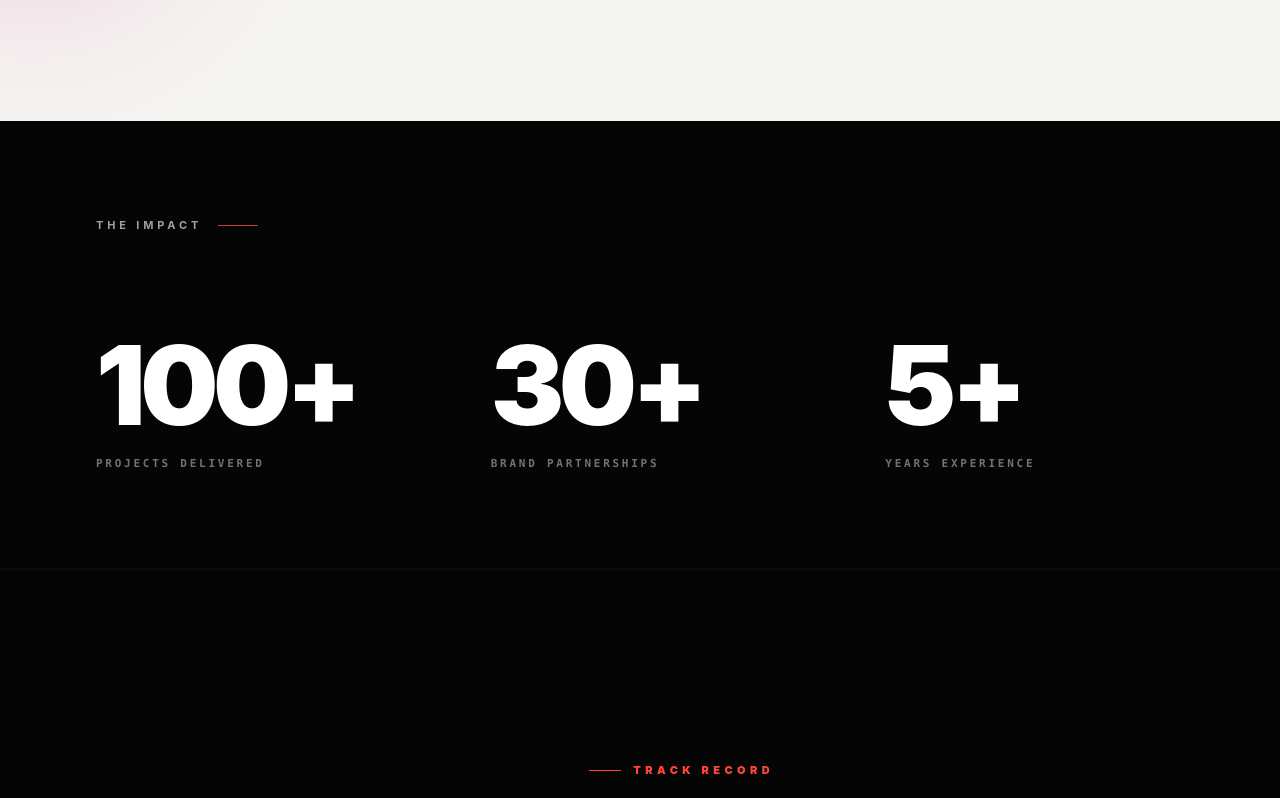
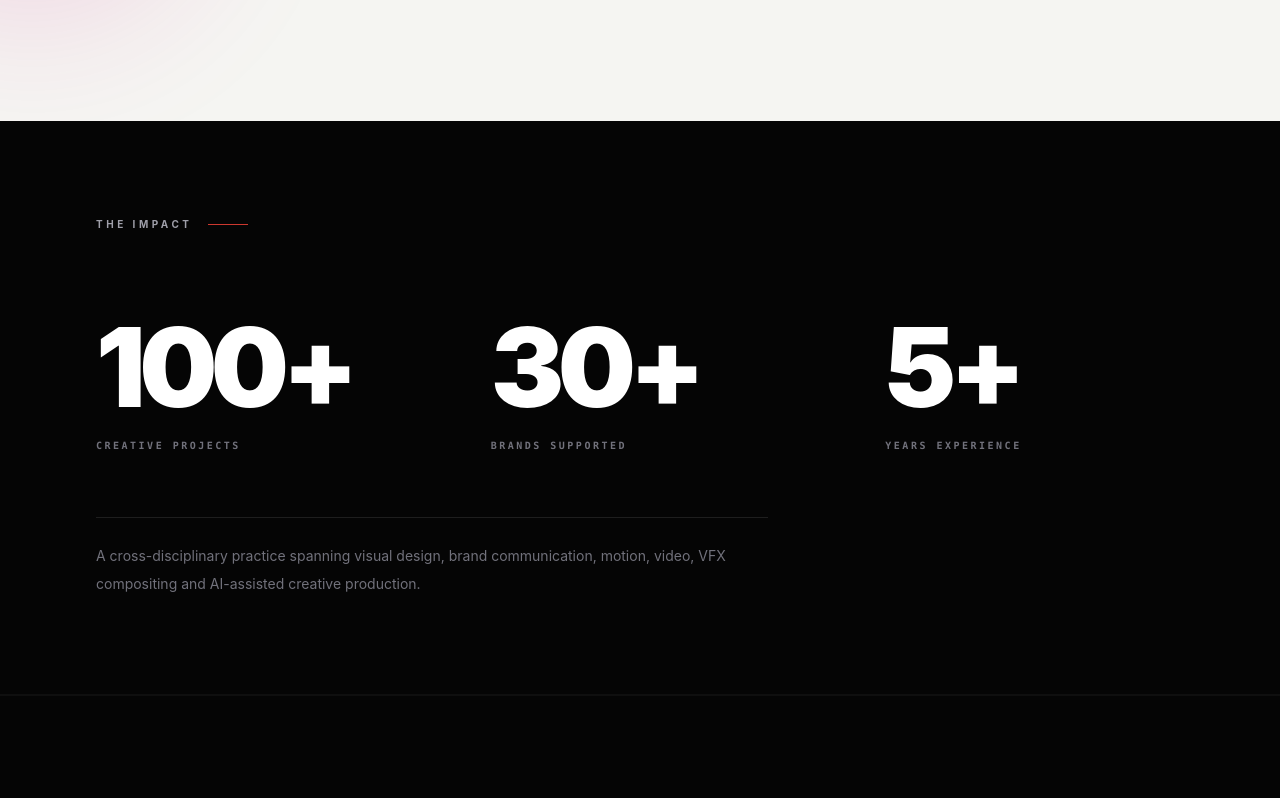
Before and after one commit to praveenpatriot31/Praveen-Portfolio, a React app: page / in a window 1280 px wide. Shown: the part 5980-6778 px from the top of the page. Built offline with nearby package versions, Linux system fonts and the light colour scheme; the HTML template or start-up script is replaced by a standard one.

Commit message:
Refine impact metrics for recruiter clarity

```diff
--- a/src/components/sections/Impact.jsx
+++ b/src/components/sections/Impact.jsx
@@ -1,53 +1,36 @@
 import React from 'react';
 
+const STATS = [
+  { value: '100+', label: 'CREATIVE PROJECTS' },
+  { value: '30+', label: 'BRANDS SUPPORTED' },
+  { value: '5+', label: 'YEARS EXPERIENCE' },
+];
+
 export default function Impact() {
-  const stats = [
-    {
-      value: "100+",
-      label: "PROJECTS DELIVERED"
-    },
-    {
-      value: "30+",
-      label: "BRAND PARTNERSHIPS"
-    },
-    {
-      value: "5+",
-      label: "YEARS EXPERIENCE"
-    }
-  ];
-
   return (
-    <section className="w-full bg-[#050505] text-white py-24 px-8 md:px-16 lg:px-24 border-b border-white/[0.02]">
-      <div className="max-w-[1400px] mx-auto w-full">
-
-        {/* Subtitle Indicator */}
-        <div className="flex items-center gap-4 mb-16 md:mb-24">
-          <span className="text-[11px] font-bold uppercase tracking-[0.35em] text-zinc-400">
-            THE IMPACT
-          </span>
-          <div className="w-10 h-px bg-[#FF453A]/80" />
+    <section className="w-full border-b border-white/[0.04] bg-[#050505] px-8 py-24 text-white md:px-16 lg:px-24">
+      <div className="mx-auto w-full max-w-[1400px]">
+        <div className="mb-16 flex items-center gap-4 md:mb-20">
+          <span className="text-[10px] font-bold uppercase tracking-[0.35em] text-zinc-400">THE IMPACT</span>
+          <div className="h-px w-10 bg-[#FF453A]/80" />
         </div>
 
-        {/* Responsive Flex / Grid Container */}
-        <div className="grid grid-cols-1 md:grid-cols-3 gap-y-16 gap-x-12 lg:gap-x-24 items-start">
-          {stats.map((stat, idx) => (
-            <div
-              key={idx}
-              className="flex flex-col items-start select-none group"
-            >
-              {/* Metric Accent Value */}
-              <div className="text-[72px] sm:text-[90px] lg:text-[110px] font-black tracking-tighter leading-none mb-4 text-white group-hover:text-[#FF453A] transition-colors duration-300">
+        <div className="grid grid-cols-1 gap-y-14 gap-x-12 md:grid-cols-3 lg:gap-x-24">
+          {STATS.map((stat) => (
+            <div key={stat.label} className="group flex select-none flex-col items-start">
+              <div className="mb-4 text-[72px] font-black leading-none tracking-[-0.06em] text-white transition-colors duration-300 group-hover:text-[#FF453A] sm:text-[90px] lg:text-[110px]">
                 {stat.value}
               </div>
-
-              {/* Metric Label */}
-              <div className="text-[11px] font-bold uppercase tracking-[0.25em] text-zinc-500 font-mono">
+              <div className="text-[10px] font-bold uppercase tracking-[0.25em] text-zinc-500 font-mono">
                 {stat.label}
               </div>
             </div>
           ))}
         </div>
 
+        <div className="mt-16 max-w-2xl border-t border-white/10 pt-6 text-sm leading-7 text-zinc-500">
+          A cross-disciplinary practice spanning visual design, brand communication, motion, video, VFX compositing and AI-assisted creative production.
+        </div>
       </div>
     </section>
   );
```
